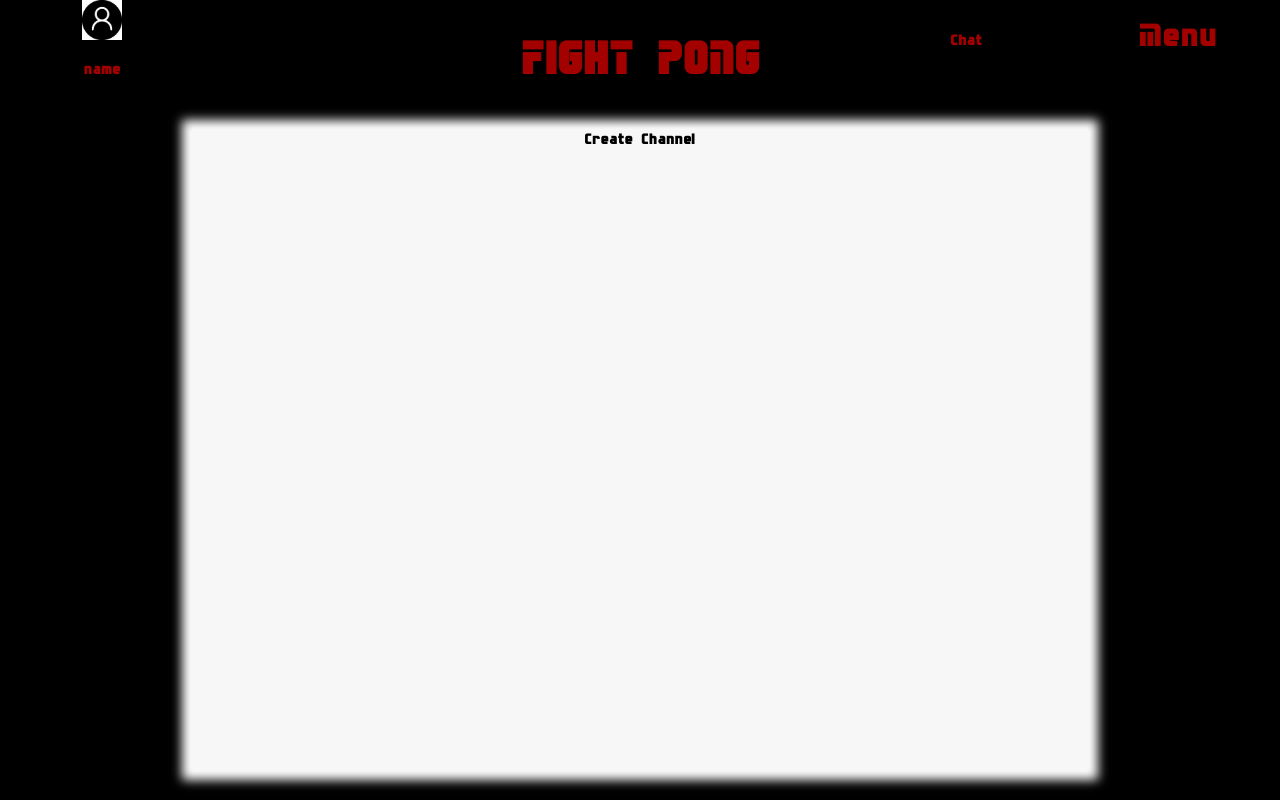
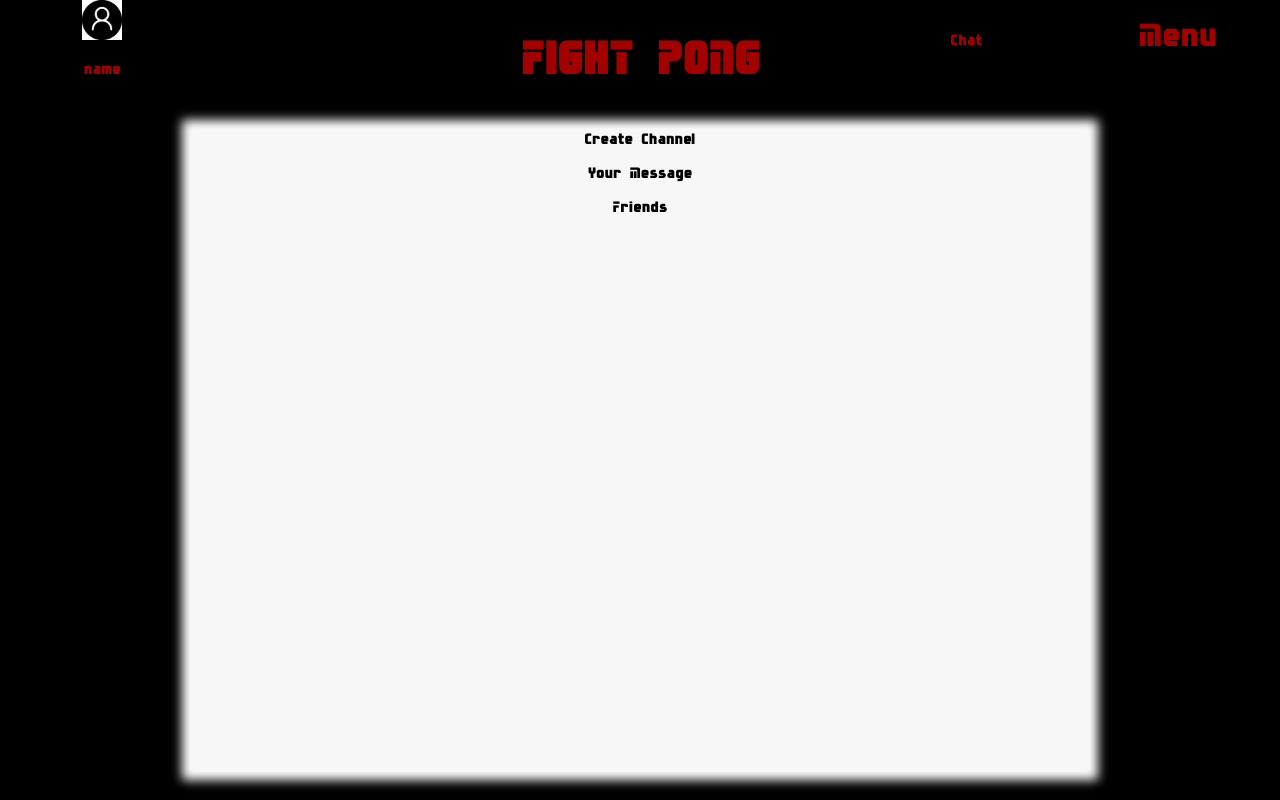
Before and after one commit to 2LeoCode/ft_transcendance, a React (Create React App) app in the folder site/front/: page / in a window 1280 px wide. Built offline with nearby package versions, Linux system fonts and the light colour scheme.

Commit message:
begin chat

```diff
--- a/site/front/src/components/Chat.tsx
+++ b/site/front/src/components/Chat.tsx
@@ -7,8 +7,14 @@ function Chat() {
       <div className="left-pannel">
 		<p>Create Channel</p>
 	  </div>
-      <div className="main"></div>
-      <div className="right-pannel"></div>
+      <div className="main">
+		<div className="write_msg">
+			<p>Your Message</p>
+		</div>
+	  </div>
+      <div className="right-pannel">
+		<p>Friends</p>
+	  </div>
     </div>
   );
 }
```
